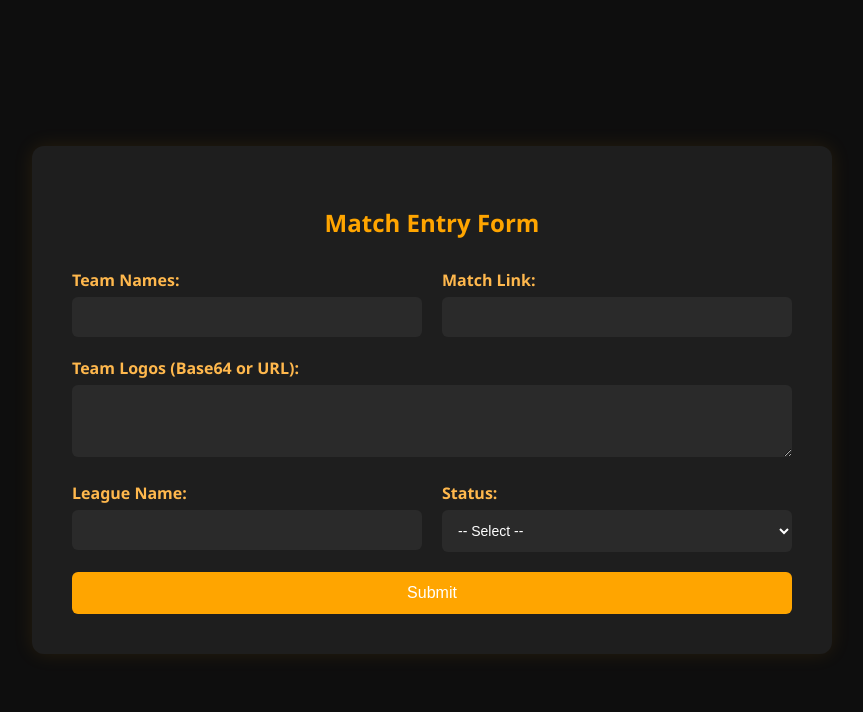
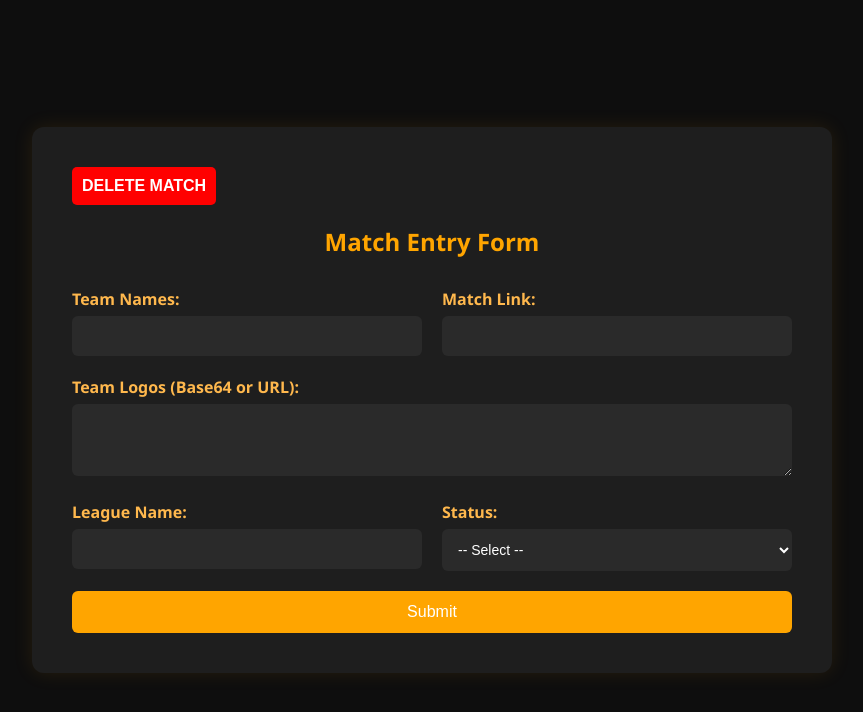
Before and after one commit to aselprog/machi, a plain HTML site: page index.html in a window 1280 px wide. Shown: the whole page, without its empty margins (208-1071 px from the left). Drawn offline with Linux system fonts and the light colour scheme.

Commit message:
Update index.html

```diff
--- a/index.html
+++ b/index.html
@@ -111,10 +111,25 @@
         grid-template-columns: 1fr;
       }
     }
+
+
+      .kwenda{
+        padding: 10px;
+        background-color: red;
+        border-radius: 5px;
+        border: none;
+      }
+      .kwenda .futa{
+        text-decoration: none;
+        font-weight: bold;
+        color: white;
+
+      }
   </style>
 </head>
 <body>
   <div class="container">
+    <button class="kwenda"> <a href="futa" class="futa">DELETE MATCH</a></button>
     <h2>Match Entry Form</h2>
     <form id="matchForm">
       <div>
```
